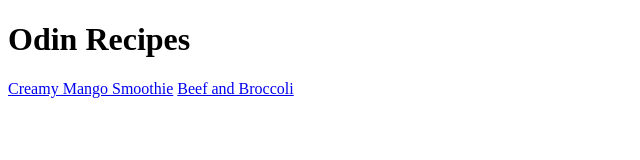
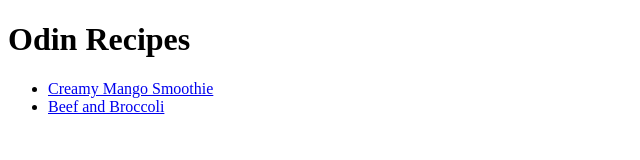
Before and after one commit to wandoukin/odin-recipes, a plain HTML site: page index.html in a window 1280 px wide. Shown: the whole page, without its empty margins (0-640 px from the left). Drawn offline with Linux system fonts and the light colour scheme.

Commit message:
Organize links to recipes

```diff
--- a/index.html
+++ b/index.html
@@ -7,7 +7,9 @@
 
     <body>
         <h1>Odin Recipes</h1>
-        <a href="./recipes/smoothie.html">Creamy Mango Smoothie</a>
-        <a href="./recipes/beef-and-broccoli.html">Beef and Broccoli</a>
+        <ul>
+            <li><a href="./recipes/smoothie.html">Creamy Mango Smoothie</a></li>
+            <li><a href="./recipes/beef-and-broccoli.html">Beef and Broccoli</a></li>
+        </ul>
     </body>
 </html>
```
